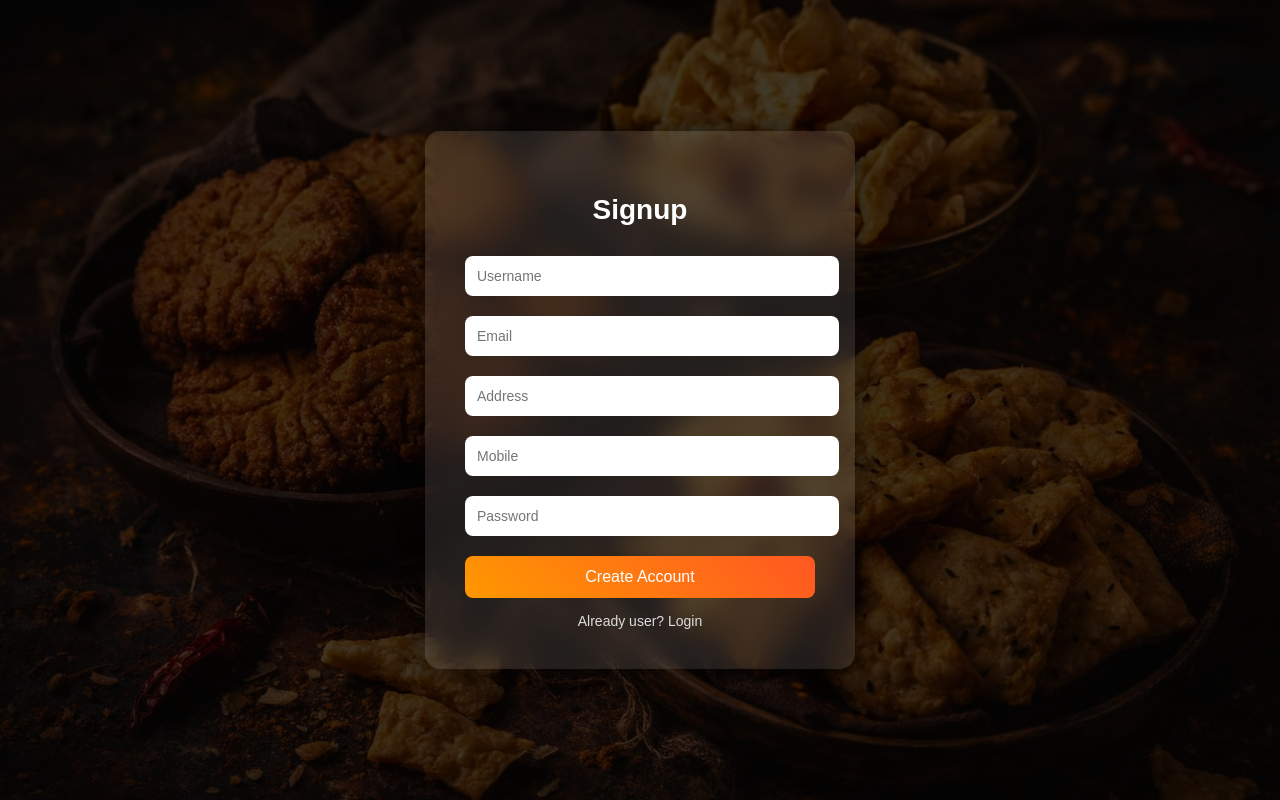
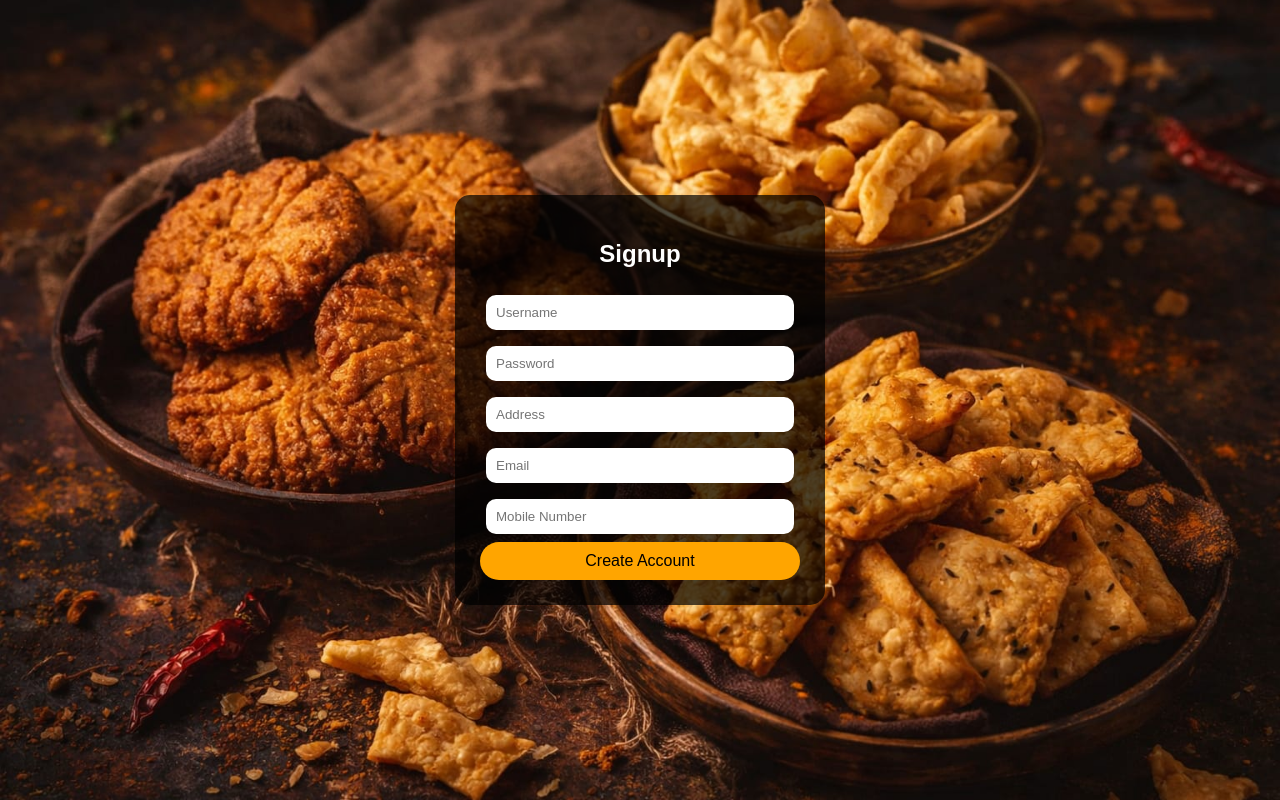
Before and after one commit to anishkumar12312345/DesiSwaad, a plain HTML site: page signup.html in a window 1280 px wide. Drawn offline with Linux system fonts and the light colour scheme.

Commit message:
Update signup.html

```diff
--- a/signup.html
+++ b/signup.html
@@ -4,109 +4,83 @@
 <title>Signup - DesiSwaad</title>
 
 <style>
-body{
-  margin:0;
+body {
+    margin: 0;
     font-family: Arial;
-  background: url('bg.jpg') no-repeat center/cover;
+    background: url("bg.jpg") no-repeat center center/cover;
+    height: 100vh;
+    display: flex;
+    justify-content: center;
+    align-items: center;
 }
 
-/* Full Center */
-.overlay{
-  height:100vh;
-  display:flex;
-  justify-content:center;
-  align-items:center;
-  background: rgba(0,0,0,0.75);
+.box {
+    background: rgba(0,0,0,0.7);
+    padding: 25px;
+    border-radius: 15px;
+    text-align: center;
+    width: 320px;
 }
 
-/* Bigger Box */
-.box{
-  background: rgba(255,255,255,0.1);
-  backdrop-filter: blur(12px);
-  padding:40px;
-  border-radius:15px;
-  width:350px;
-  text-align:center;
-  color:white;
-  box-shadow:0 0 25px rgba(0,0,0,0.5);
+h2 { color: white; }
+
+input {
+    width: 90%;
+    padding: 10px;
+    margin: 8px 0;
+    border-radius: 10px;
+    border: none;
 }
 
-/* Title */
-h2{
-  margin-bottom:20px;
-  font-size:28px;
-}
-
-/* Inputs */
-input{
-  width:100%;
-  padding:12px;
-  margin:10px 0;
-  border:none;
-  border-radius:8px;
-  font-size:14px;
-}
-
-/* Button */
-button{
-  width:100%;
-  padding:12px;
-  background: linear-gradient(45deg,#ff9800,#ff5722);
-  color:white;
-  border:none;
-  border-radius:8px;
-  font-size:16px;
-  cursor:pointer;
-  margin-top:10px;
-}
-
-button:hover{
-  transform:scale(1.05);
-}
-
-/* Link */
-.link{
-  margin-top:15px;
-  font-size:14px;
-  color:#ddd;
-  cursor:pointer;
+button {
+    width: 100%;
+    padding: 10px;
+    border: none;
+    border-radius: 20px;
+    background: orange;
+    font-size: 16px;
+    cursor: pointer;
 }
 </style>
-
 </head>
 
 <body>
 
-<div class="overlay">
-
 <div class="box">
-
     <h2>Signup</h2>
 
-<input type="text" id="name" placeholder="Username">
+    <input type="text" id="username" placeholder="Username">
+    <input type="password" id="password" placeholder="Password">
+    <input type="text" id="address" placeholder="Address">
     <input type="email" id="email" placeholder="Email">
-<input type="text" id="address" placeholder="Address">
-<input type="text" id="mobile" placeholder="Mobile">
-<input type="password" id="pass" placeholder="Password">
+    <input type="text" id="mobile" placeholder="Mobile Number">
 
     <button onclick="signup()">Create Account</button>
-
-<div class="link" onclick="goLogin()">Already user? Login</div>
-
-</div>
-
 </div>
 
 <script>
+
 function signup(){
-  let user = { name: name.value, pass: pass.value };
-  localStorage.setItem("user", JSON.stringify(user));
+
+    let user = document.getElementById("username").value;
+    let pass = document.getElementById("password").value;
+    let address = document.getElementById("address").value;
+    let email = document.getElementById("email").value;
+    let mobile = document.getElementById("mobile").value;
+
+    // Save all data
+    localStorage.setItem("username", user);
+    localStorage.setItem("password", pass);
+    localStorage.setItem("address", address);
+    localStorage.setItem("email", email);
+    localStorage.setItem("mobile", mobile);
+
     alert("Signup Successful!");
-  window.location.href="login.html";
+
+    // Go to login
+    window.location.href = "login.html";
 }
-function goLogin(){
-  window.location.href="login.html";
-}
+
 </script>
 
 </body>
```
Lines whose indentation alone changed are shown as unchanged.
